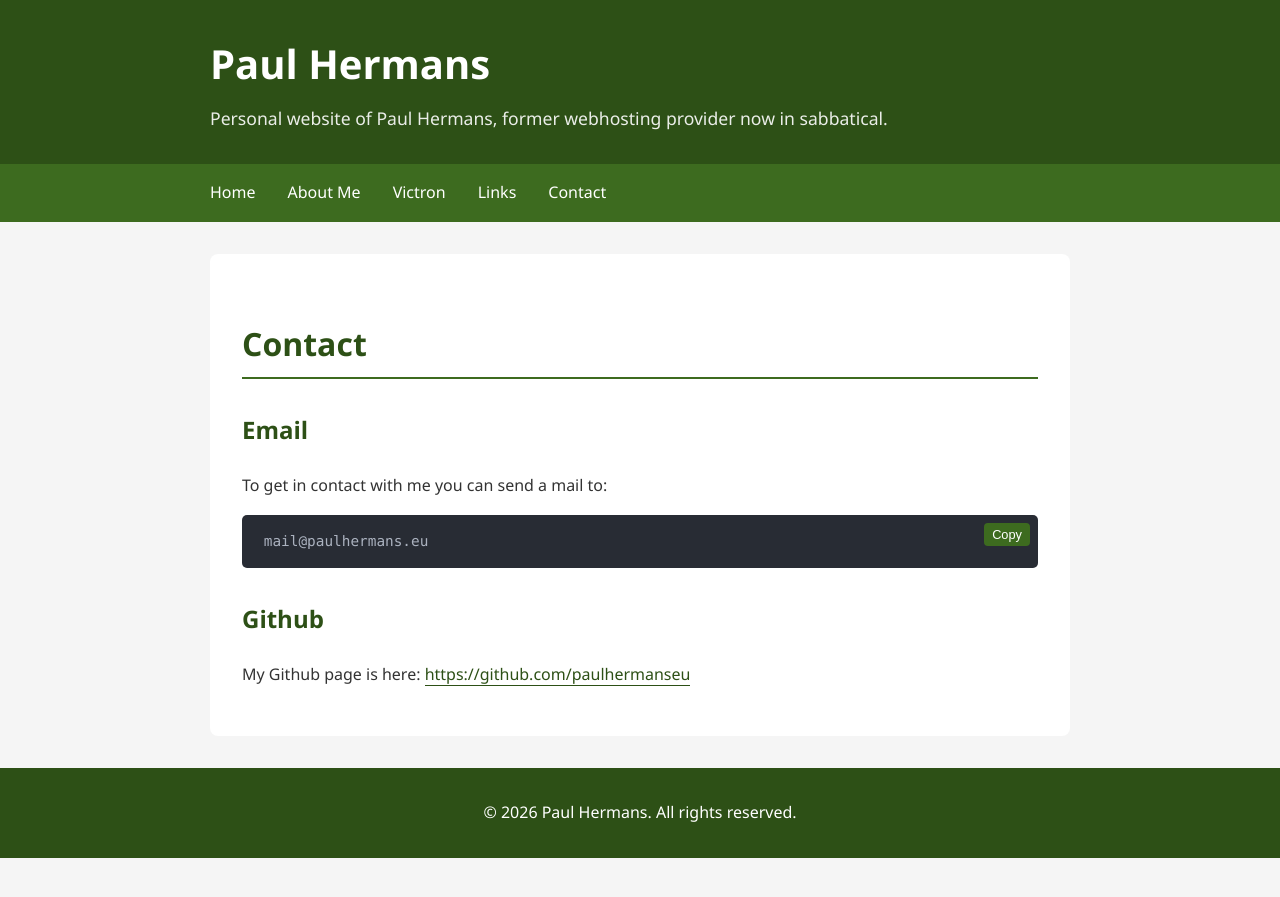
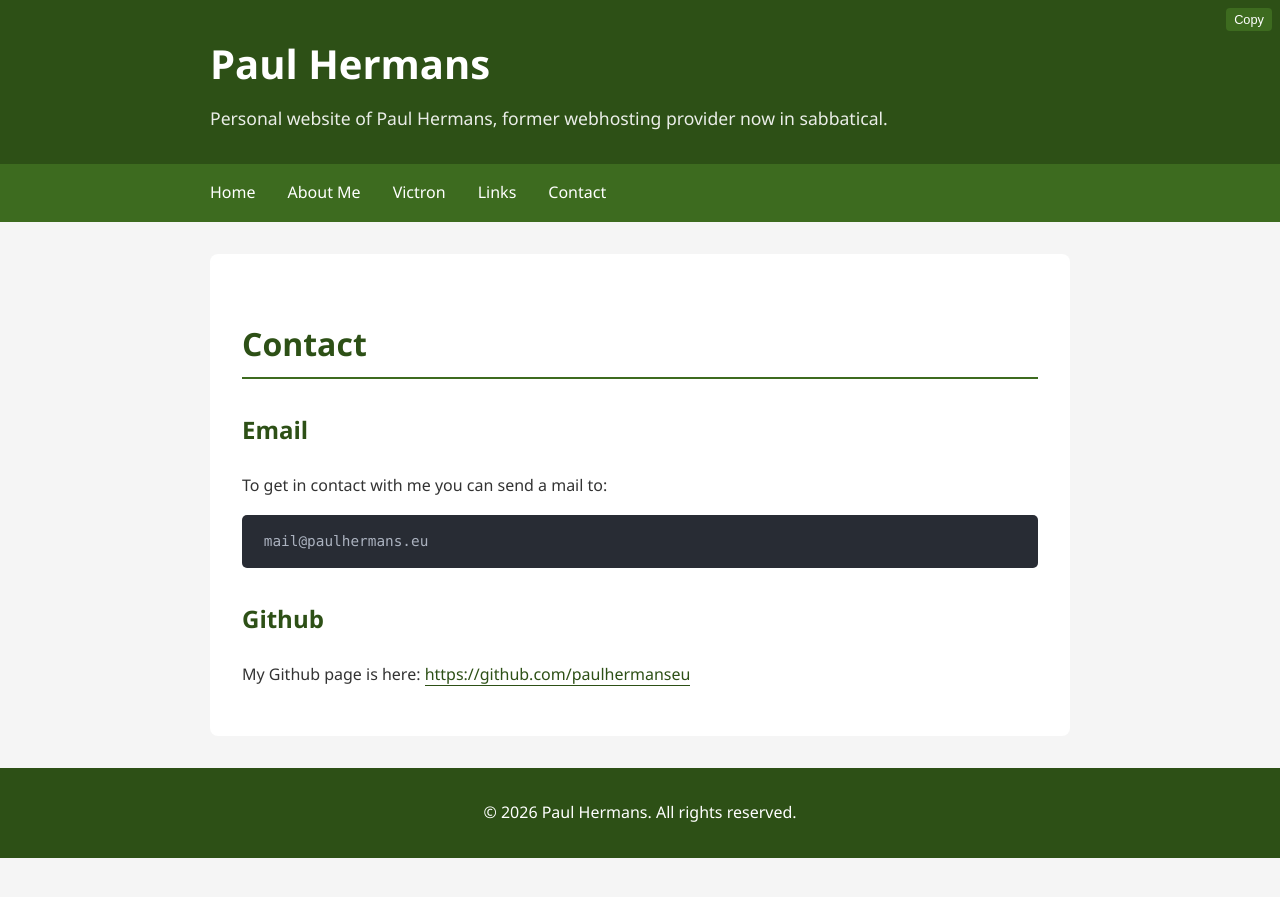
Before and after one commit to paulhermanseu/paulhermans.eu, a Jekyll site: the page built from contact.md, in a window 1280 px wide. Shown: the top 897 px of the page. Built offline with Jekyll 4.4.1, drawn with Linux system fonts in a browser that asks for light colours.

Commit message:
Change copy-button position from absolute to fixed

```diff
--- a/_layouts/default.html
+++ b/_layouts/default.html
@@ -250,7 +250,7 @@
         }
 
         .copy-button {
-            position: absolute;
+            position: fixed;
             top: 8px;
             right: 8px;
             padding: 4px 8px;
```
